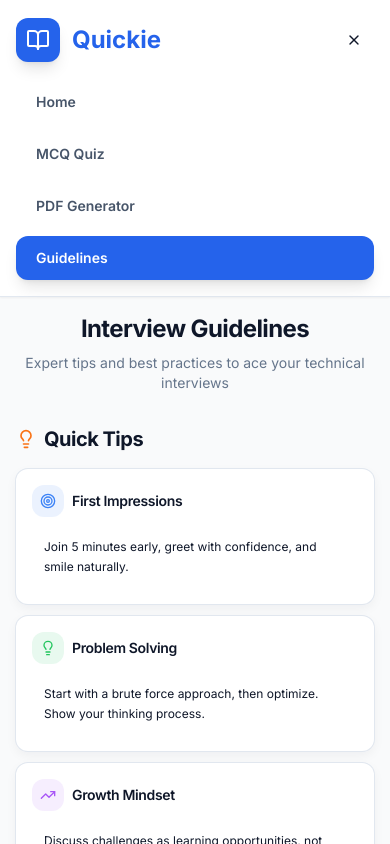
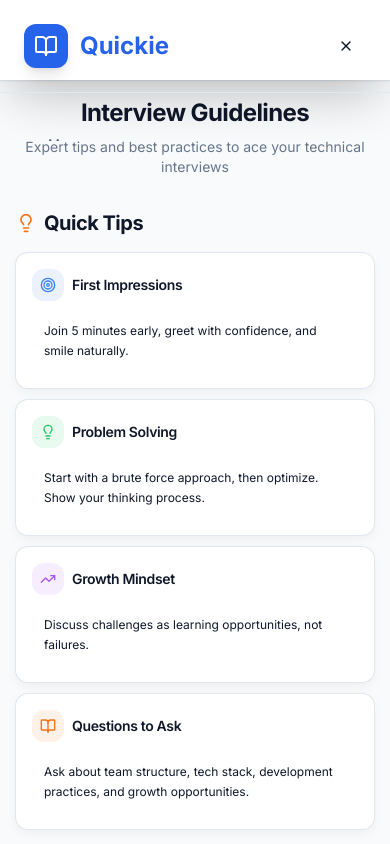
Before and after one commit to ssarthaks/QuickPrep, a Next.js app: page /guidelines in a window 390 px wide. Both pictures are taken after a click on the button 354 px from the left and 40 px from the top of the page. Shown: the top 844 px of the page. Built offline with nearby package versions, Linux system fonts and the light colour scheme.

Commit message:
update: navbar new UI UX

```diff
--- a/components/Header.tsx
+++ b/components/Header.tsx
@@ -1,6 +1,6 @@
 "use client";
 
-import { useState } from "react";
+import { useState, useEffect } from "react";
 import Link from "next/link";
 import { usePathname } from "next/navigation";
 import { Menu, X, BookOpen } from "lucide-react";
@@ -17,6 +17,18 @@ const navLinks = [
 export const Header = () => {
   const [isOpen, setIsOpen] = useState(false);
   const pathname = usePathname();
+
+  // Prevent body scroll when mobile menu is open
+  useEffect(() => {
+    if (isOpen) {
+      document.body.style.overflow = "hidden";
+    } else {
+      document.body.style.overflow = "unset";
+    }
+    return () => {
+      document.body.style.overflow = "unset";
+    };
+  }, [isOpen]);
 
   return (
     <header className="sticky top-0 z-50 bg-white backdrop-blur-xl border-b border-slate-200 shadow-sm">
@@ -52,7 +64,7 @@ export const Header = () => {
           <Button
             variant="ghost"
             size="icon"
-            className="md:hidden hover:bg-slate-100 rounded-xl"
+            className="md:hidden hover:bg-blue-700 rounded-xl"
             onClick={() => setIsOpen(!isOpen)}
           >
             <motion.div
@@ -67,27 +79,69 @@ export const Header = () => {
             </motion.div>
           </Button>
         </div>
+      </div>
 
+      {/* Mobile Navigation - Full Screen Overlay */}
       <AnimatePresence>
         {isOpen && (
+          <>
+            {/* Backdrop */}
+            <motion.div
+              initial={{ opacity: 0 }}
+              animate={{ opacity: 1 }}
+              exit={{ opacity: 0 }}
+              transition={{ duration: 0.3 }}
+              className="fixed inset-0 bg-black/50 backdrop-blur-sm z-40 md:hidden"
+              onClick={() => setIsOpen(false)}
+            />
+
+            {/* Slide-in Menu */}
             <motion.nav
-              initial={{ opacity: 0, height: 0 }}
-              animate={{ opacity: 1, height: "auto" }}
-              exit={{ opacity: 0, height: 0 }}
-              transition={{ duration: 0.3 }}
-              className="md:hidden pb-4 space-y-2"
+              initial={{ x: "100%" }}
+              animate={{ x: 0 }}
+              exit={{ x: "100%" }}
+              transition={{ type: "spring", damping: 25, stiffness: 200 }}
+              className="fixed top-0 right-0 bottom-0 w-full h-full bg-white z-50 md:hidden shadow-2xl"
             >
+              <div className="flex flex-col h-full">
+                {/* Header */}
+                <div className="flex items-center justify-between p-6 border-b border-slate-200">
+                  <Link
+                    href="/"
+                    className="flex items-center gap-3"
+                    onClick={() => setIsOpen(false)}
+                  >
+                    <div className="flex h-11 w-11 items-center justify-center rounded-xl bg-blue-600 shadow-lg">
+                      <BookOpen className="h-6 w-6 text-white" />
+                    </div>
+                    <span className="text-2xl font-bold text-blue-600">
+                      Quickie
+                    </span>
+                  </Link>
+                  <Button
+                    variant="ghost"
+                    size="icon"
+                    onClick={() => setIsOpen(false)}
+                    className="hover:bg-slate-100 rounded-xl"
+                  >
+                    <X className="h-6 w-6" />
+                  </Button>
+                </div>
+
+                {/* Navigation Links */}
+                <div className="flex-1 overflow-y-auto p-6">
+                  <div className="space-y-3">
                     {navLinks.map((link, i) => (
                       <motion.div
                         key={link.path}
-                  initial={{ opacity: 0, x: -20 }}
+                        initial={{ opacity: 0, x: 20 }}
                         animate={{ opacity: 1, x: 0 }}
                         transition={{ delay: i * 0.1 }}
                       >
                         <Link
                           href={link.path}
                           onClick={() => setIsOpen(false)}
-                    className={`block px-5 py-3 rounded-xl text-sm font-semibold transition-all ${
+                          className={`block px-6 py-4 rounded-xl text-base font-semibold transition-all ${
                             pathname === link.path
                               ? "bg-blue-600 text-white shadow-lg"
                               : "text-slate-600 hover:text-slate-900 hover:bg-slate-100"
@@ -97,10 +151,13 @@ export const Header = () => {
                         </Link>
                       </motion.div>
                     ))}
+                  </div>
+                </div>
+              </div>
             </motion.nav>
+          </>
         )}
       </AnimatePresence>
-      </div>
     </header>
   );
 };
```
Lines whose indentation alone changed are shown as unchanged.
